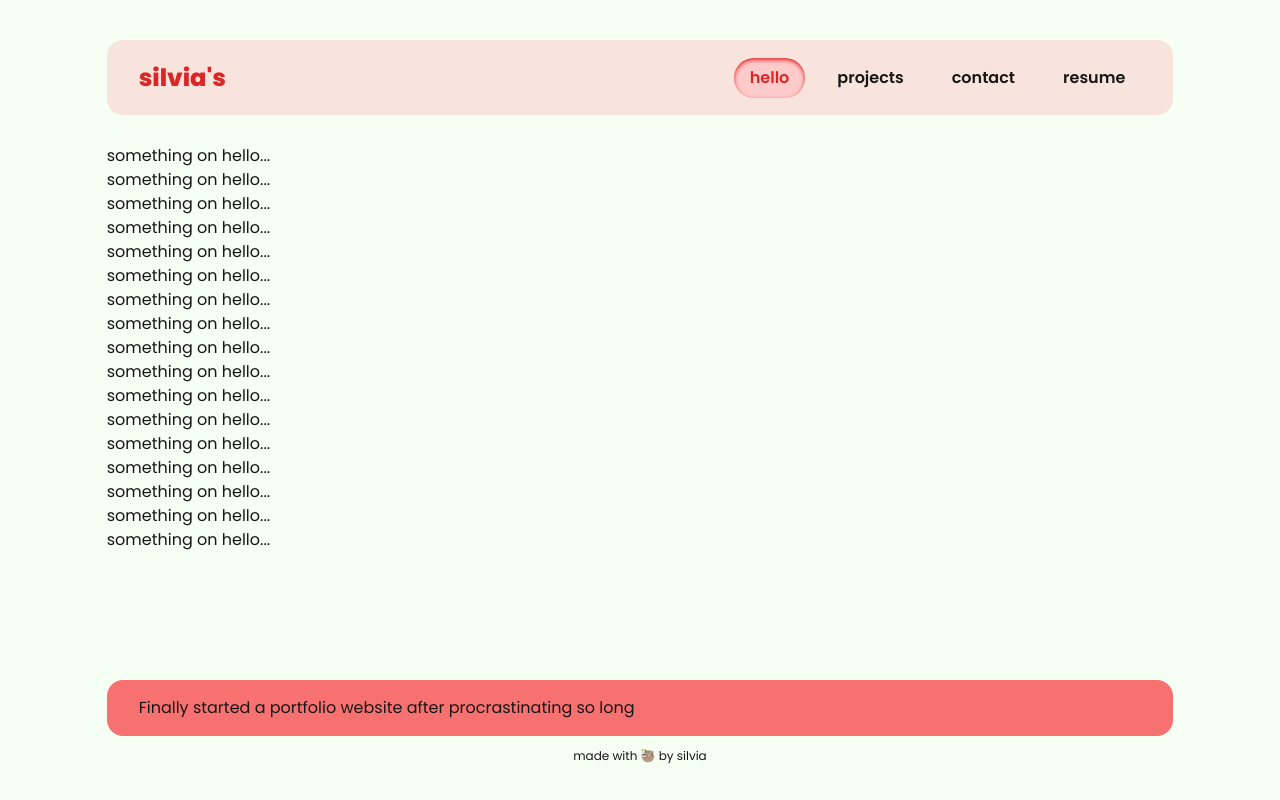
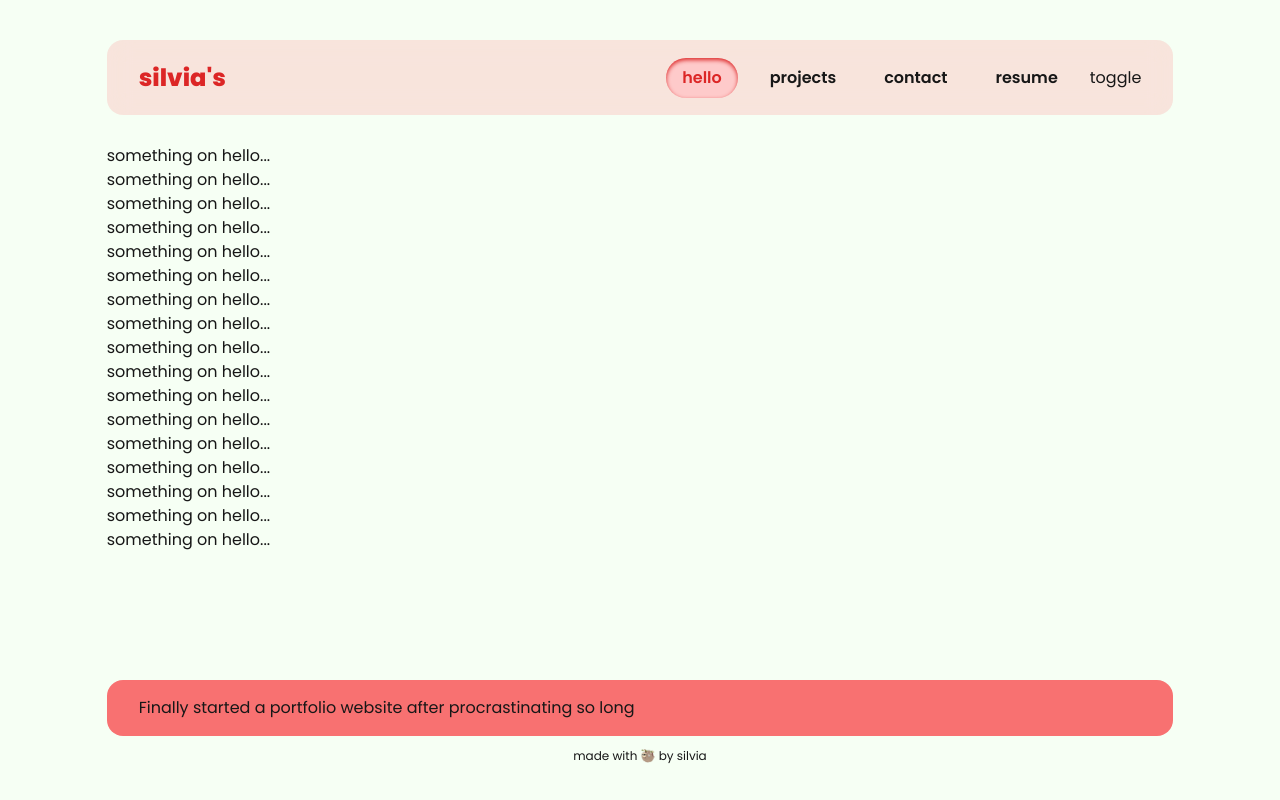
Before and after one commit to ItsLame/silvia, a Next.js app: page / in a window 1280 px wide. Built offline with nearby package versions, Linux system fonts and the light colour scheme.

Commit message:
feat: cool button component

```diff
--- a/src/components/navbar.tsx
+++ b/src/components/navbar.tsx
@@ -14,6 +14,16 @@ const NavbarButton = ({ children, link = "", newTab = false } : {children?: Reac
     >
       {children}
     </Link>
+  );
+};
+
+const DarkModeToggle = () => {
+  return (
+    <button className="rounded-full bg-red-800">
+      <div className="px-4 py-2 rounded-full -translate-y-1 bg-red-200 text-red-600 font-semibold active:translate-y-0 transition-all active:shadow-inner active:shadow-red-800">
+        toggle
+      </div>
+    </button>
   );
 };
 
@@ -35,6 +45,7 @@ const Navbar = () => {
         <NavbarButton link="/projects">projects</NavbarButton>
         <NavbarButton link="/contact">contact</NavbarButton>
         <NavbarButton link="https://1drv.ms/b/s!AhwQNlQ3dXFki9I_beUieojh-1Tk6w?e=OQ50iI" newTab>resume</NavbarButton>
+        <DarkModeToggle />
       </div>
     </nav>
   );
```
